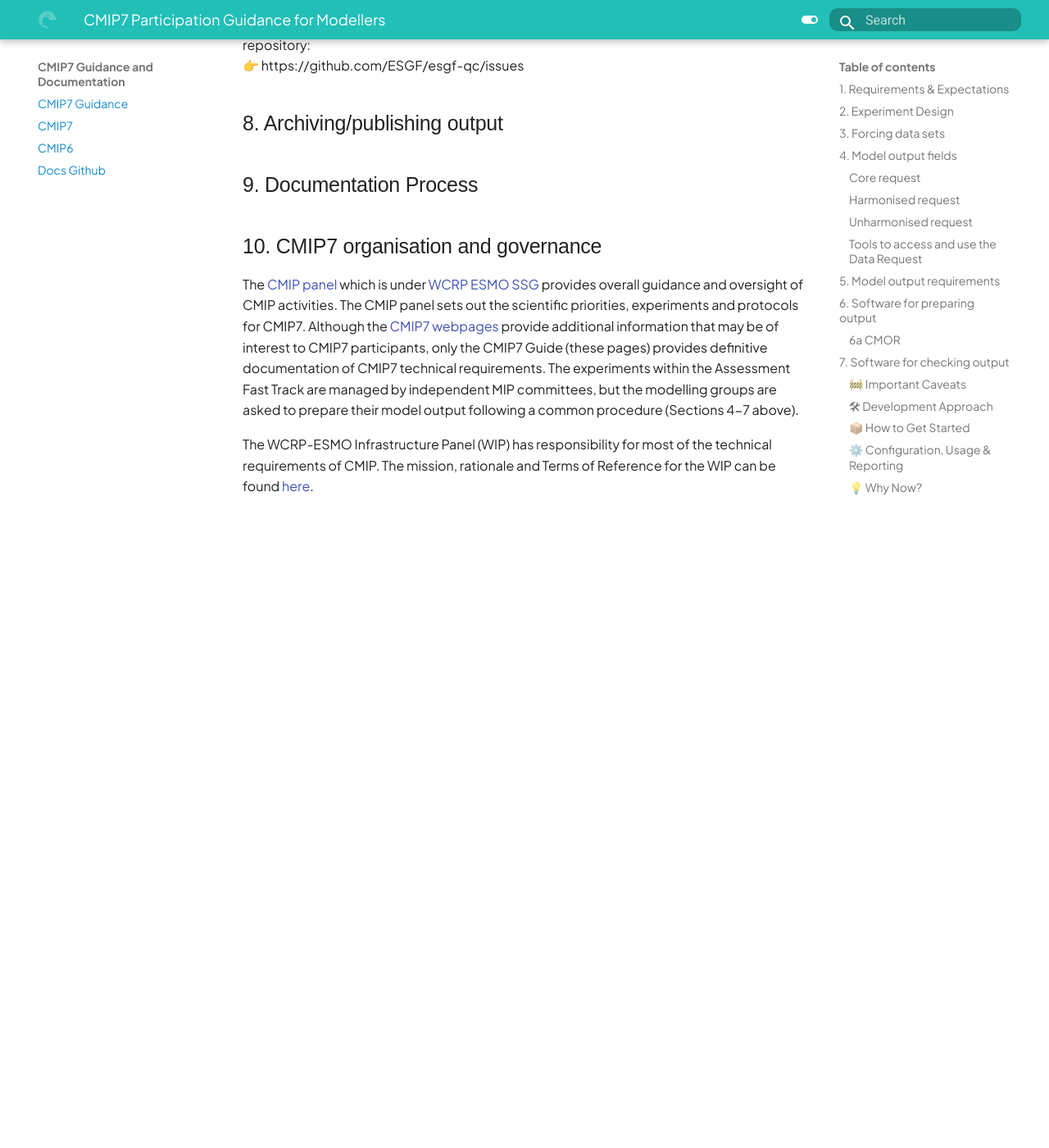
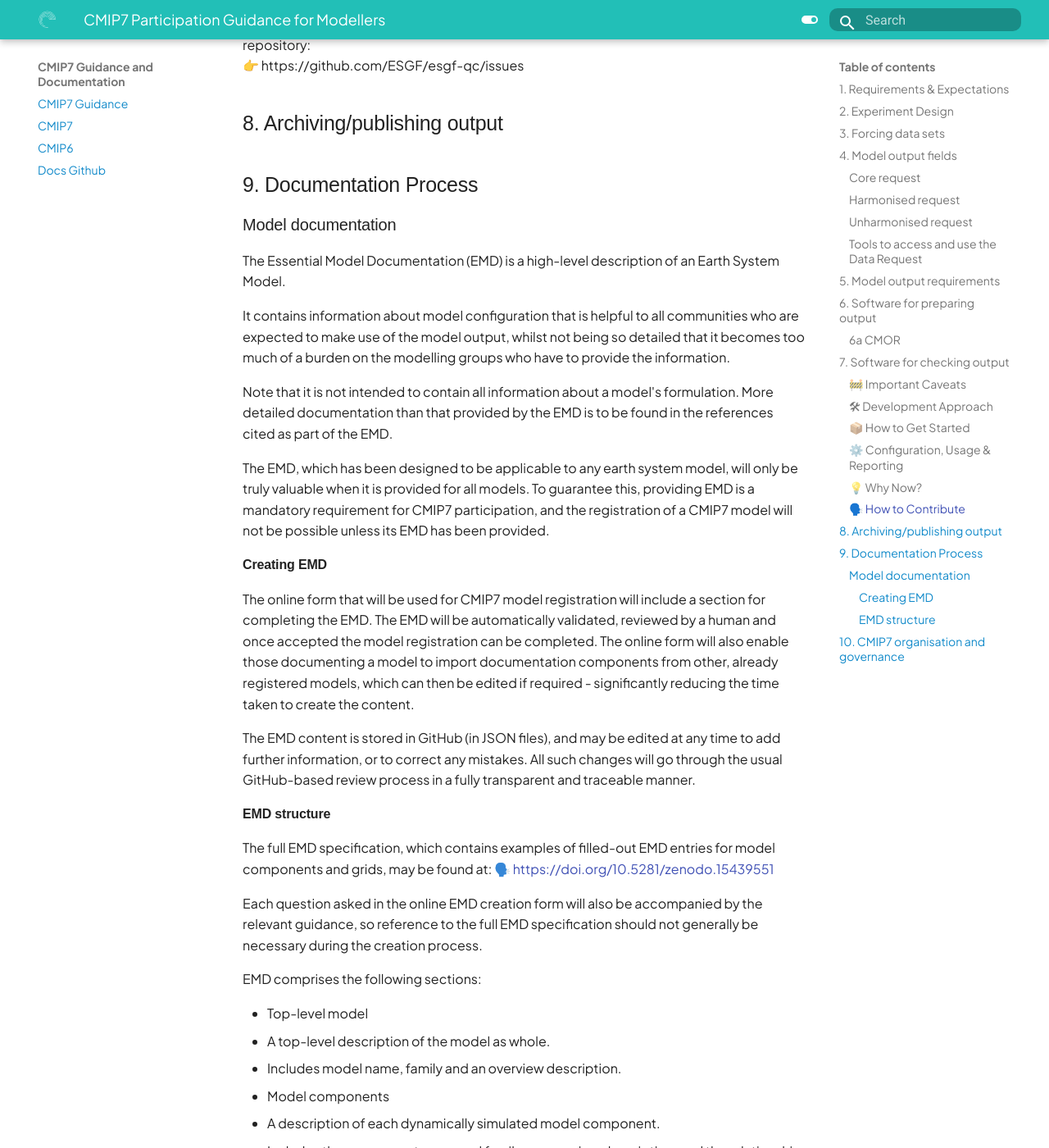
Before and after one commit to WCRP-CMIP/cmip7-guidance, an MkDocs documentation site: the page built from docs/CMIP7/guidance_for_modellers.md, in a window 1280 px wide and 1400 px high, scrolled down 7448 px. Shown: the whole window at 82% size. Built offline with MkDocs 1.6.1 and Material for MkDocs 9.7.7, drawn with Linux system fonts in a browser that asks for light colours; some web fonts are replaced; before the commit the page ends 8078 px from its top, so only the background shows below that; some of the changed text lies outside the part shown.

Commit message:
Guidance for modellers: Essential Model Documentation (EMD) (#38)
* EMD first draft - Update docs/CMIP7/guidance_for_modellers.md

```diff
--- a/docs/CMIP7/guidance_for_modellers.md
+++ b/docs/CMIP7/guidance_for_modellers.md
@@ -245,6 +245,49 @@ If you encounter issues or have suggestions, please **open a GitHub issue** on t
 
 ## 8.  Archiving/publishing output
 ## 9.  Documentation Process
+
+### Model documentation
+
+The Essential Model Documentation (EMD) is a high-level description of an Earth System Model.
+
+It contains information about model configuration that is helpful to all communities who are expected to make use of the model output, whilst not being so detailed that it becomes too much of a burden on the modelling groups who have to provide the information.
+
+Note that it is not intended to contain all information about a model's formulation.
+More detailed documentation than that provided by the EMD is to be found in the references cited as part of the EMD.
+
+The EMD, which has been designed to be applicable to any earth system model, will only be truly valuable when it is provided for all models.
+To guarantee this, providing EMD is a mandatory requirement for CMIP7 participation, and the registration of a CMIP7 model will not be possible unless its EMD has been provided.
+
+#### Creating EMD
+
+The online form that will be used for CMIP7 model registration will include a section for completing the EMD.
+The EMD will be automatically validated, reviewed by a human and once accepted the model registration can be completed.
+The online form will also enable those documenting a model to import documentation components from other, already registered models, which can then be edited if required - significantly reducing the time taken to create the content.
+
+The EMD content is stored in GitHub (in JSON files), and may be edited at any time to add further information, or to correct any mistakes. All such changes will go through the usual GitHub-based review process in a  fully transparent and traceable manner.
+
+#### EMD structure
+
+The full EMD specification, which contains examples of filled-out EMD entries for model components and grids, may be found at:
+🗣️ [https://doi.org/10.5281/zenodo.15439551](https://doi.org/10.5281/zenodo.15439551)
+
+Each question asked in the online EMD creation form will also be accompanied by the relevant guidance, so reference to the full EMD specification should not generally be necessary during the creation process.
+
+EMD comprises the following sections:
+
+- Top-level model
+   - A top-level description of the model as whole.
+   - Includes model name, family and an overview description.
+- Model components
+   - A description of each dynamically simulated model component.
+   - Includes the component name and family, an overview description, and the relationship to other components.
+- Horizontal and vertical grids
+   - For each model component, a description of its native grid.
+- References
+   - References to published work for the top-level model or one its model components.
+
+While not part of the EMD, output grids for regridded data must also be registered via an online form (i.e. for any grid used to report data that is not the model's native grid)."
+
 ## 10.  CMIP7 organisation and governance
 
 The [CMIP panel](https://wcrp-cmip.org/cmip-governance/cmip-panel/) which is under
```
